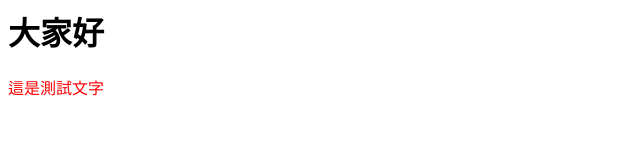
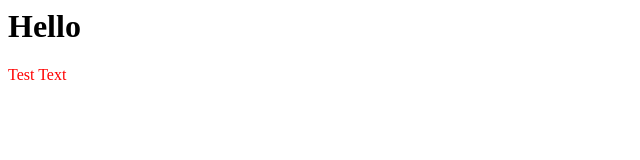
Before and after one commit to haward79/hahow-git, a plain HTML site: page index.html in a window 1280 px wide. Shown: the whole page, without its empty margins (0-640 px from the left). Drawn offline with Linux system fonts and the light colour scheme.

Commit message:
change index.html to English

```diff
--- a/index.html
+++ b/index.html
@@ -4,7 +4,7 @@
 		<link rel="stylesheet" href="style/main.css">
 	</head>
 	<body>
-		<h1>大家好</h1>
-		<p class="red-color">這是測試文字</p>
+		<h1>Hello</h1>
+		<p class="red-color">Test Text</p>
 	</body>
 </html>
```
